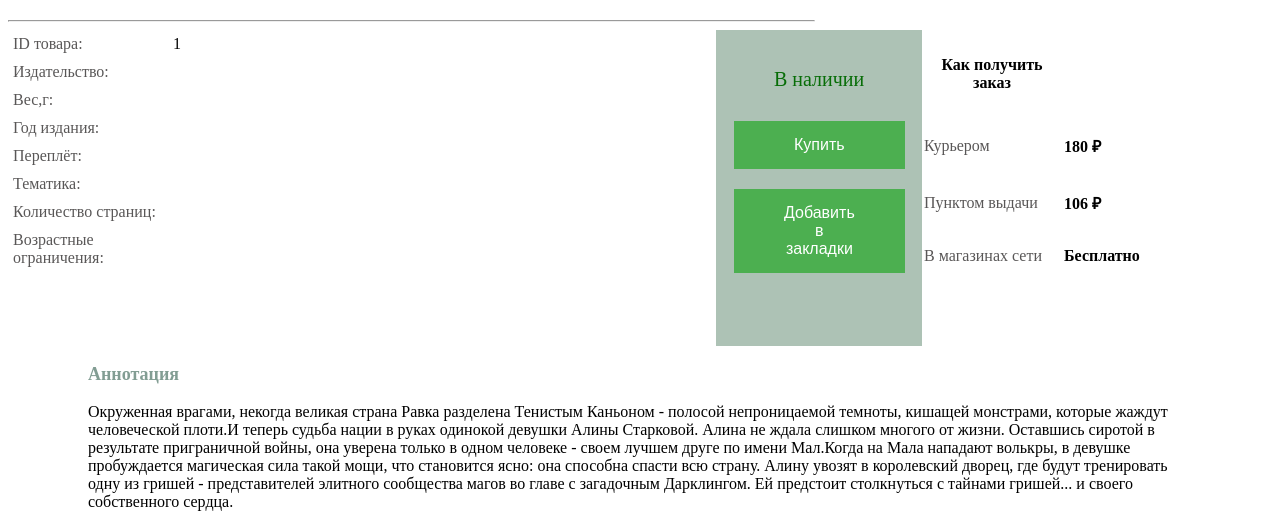
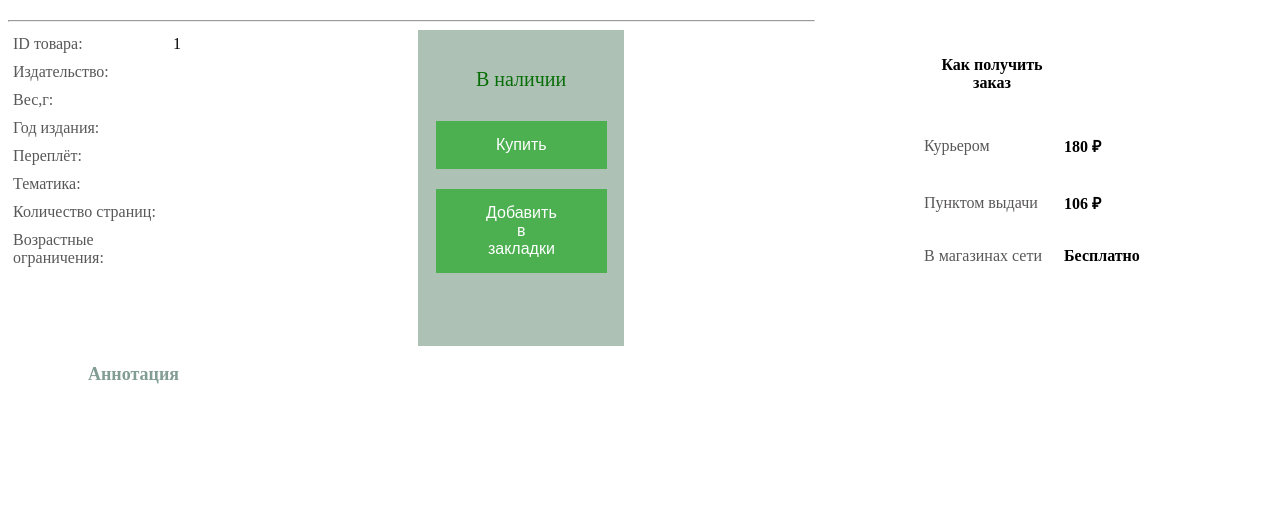
Before and after one commit to Aleks-22-05-2022/bookshop, a PHP site: page /project/str.php?book=1 in a window 1280 px wide. Shown: the part 774-1301 px from the top of the page. After the commit the page ends 1158 px from the top, so only its background shows below. Run offline with PHP 8.4, Linux system fonts and the light colour scheme; data that the repository does not hold is empty.

Commit message:
Исправление ошибок

```diff
--- a/project/str.php
+++ b/project/str.php
@@ -108,7 +108,7 @@ if ($_GET['result'] != ''){
 
     <hr align="left" width=63.7%>
 
-<div class="flex2">
+
     <div class="te">
         <table cellpadding="5" cellspacing="0" width="400" height="200" align="center">
             <tr>
@@ -145,7 +145,6 @@ if ($_GET['result'] != ''){
             </tr>
         </table>
     </div>
-	</div>
     <div class="m">
         <table cellpadding="2" cellspacing="0" width="350" height="250" align="center">
             <th>Как получить заказ</th>
@@ -179,15 +178,6 @@ if ($_GET['result'] != ''){
 
 
 <div class="er"><h3 class="annot">Аннотация</h3>
-	<p>
-        Окруженная врагами, некогда великая страна Равка разделена Тенистым Каньоном - полосой непроницаемой темноты,
-        кишащей монстрами, которые жаждут человеческой плоти.И теперь судьба нации в руках одинокой девушки Алины
-        Старковой. Алина не ждала слишком многого от жизни. Оставшись сиротой в результате приграничной войны, она
-        уверена только в одном человеке - своем лучшем друге по имени Мал.Когда на Мала нападают волькры, в девушке
-        пробуждается магическая сила такой мощи, что становится ясно: она способна спасти всю страну. Алину увозят в
-        королевский дворец, где будут тренировать одну из гришей - представителей элитного сообщества магов во главе с
-        загадочным Дарклингом. Ей предстоит столкнуться с тайнами гришей... и своего собственного сердца.
-    </p></div>
     <p>
         <?php echo $description;?>
     </p></div>
--- a/project/str1.css
+++ b/project/str1.css
@@ -289,15 +289,15 @@ p.c {
 
 .flex {
     margin-right: 5em;
-	display: flex;
-	flex-direction: row;
-	justify-content: flex-end;
+    display: flex;
+    flex-flow: row nowrap;
+    justify-content: space-between;
 }
 .flex1 {
     margin-right: 5em;
-	display: flex;
-	flex-direction: row;
-	justify-content: flex-end;
+    display: flex;
+    flex-flow: row nowrap;
+    justify-content: space-between;
 }
 
 .tablica {
```
